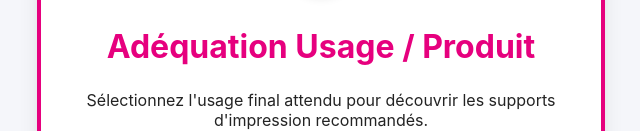
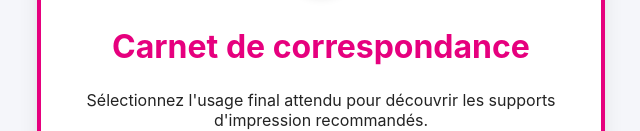
Before and after one commit to signatix/supports-signatix, a plain HTML site: page index.html in a window 1280 px wide. Shown: the part 301-432 px from the top of the page, without its empty margins (319-959 px from the left). Drawn offline with Linux system fonts and the light colour scheme.

Commit message:
Update index.html

```diff
--- a/index.html
+++ b/index.html
@@ -11,7 +11,7 @@
   <div class="container">
     <!-- Logo Signatix -->
     <img src="https://signatix.fr/img/favicon/android-icon-192x192.png" alt="Logo Signatix" class="logo" />
-    <h1 class="title">Adéquation Usage / Produit</h1>
+    <h1 class="title">Carnet de correspondance</h1>
     <p class="subtitle">
       Sélectionnez l'usage final attendu pour découvrir les supports d'impression recommandés.<br>
       <span class="subtitle-note">Pour une expérience optimale, connectez-vous à votre compte Signatix.fr</span>
```
